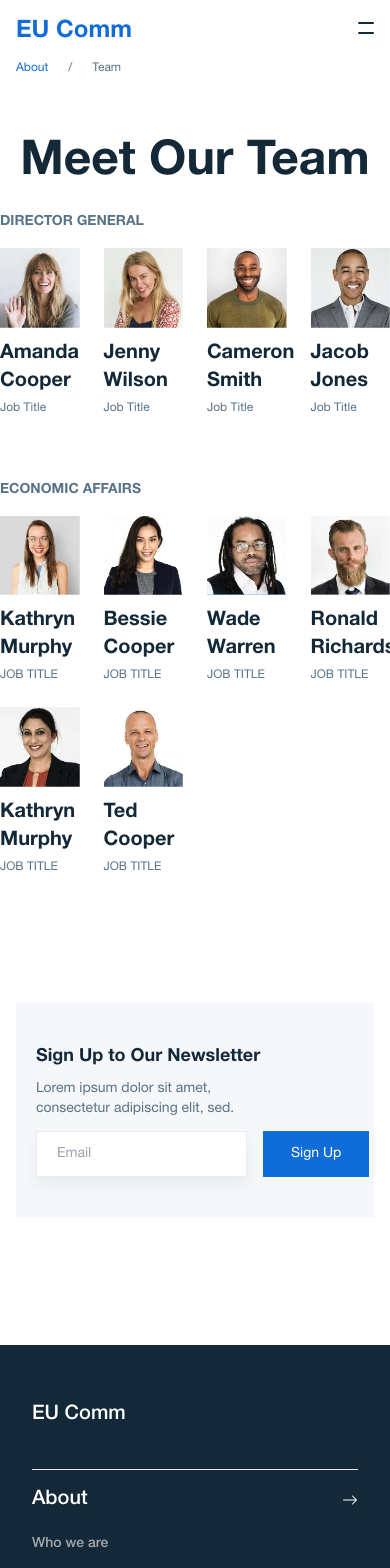
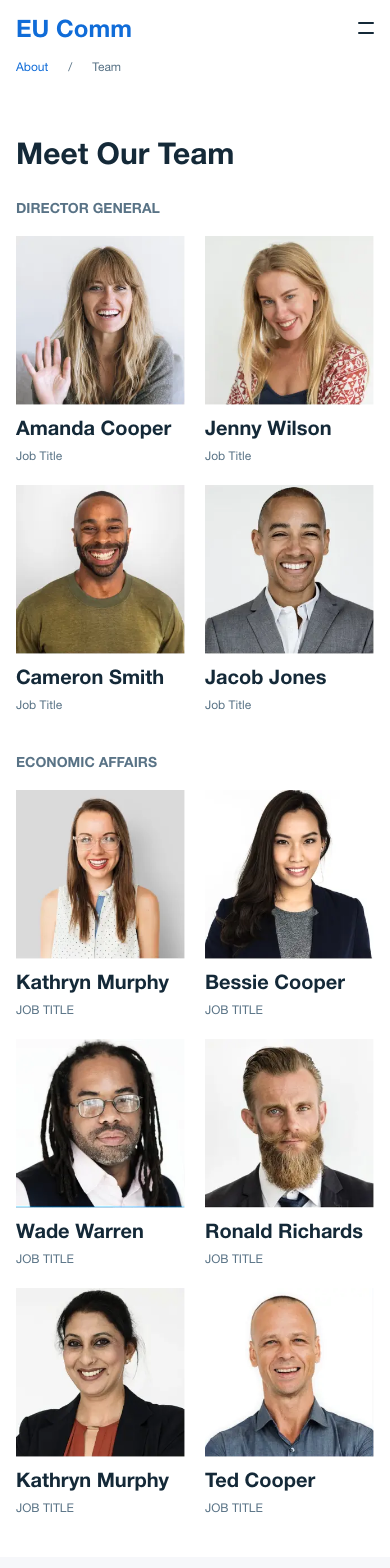
Before and after one commit to arpitgupta1214/eucomm, a Next.js app: page /about/team in a window 390 px wide. Shown: the top 1568 px of the page. Built offline with nearby package versions, Linux system fonts and the light colour scheme; what calendar-dates would draw is missing.

Commit message:
team page added

```diff
--- a/pages/about/additional-page.jsx
+++ b/pages/about/additional-page.jsx
@@ -2,8 +2,10 @@ import Layout from "components/Layouts";
 import Newsletter from "components/Newsletter";
 import Image from "next/image";
 import { BsCheckCircle } from "react-icons/bs";
+import { useSelector } from "react-redux";
 
 const AdditionalPage = (props) => {
+  const isMobile = useSelector((state) => state.ui.isMobile);
   return (
     <div className="w-full mt-16 flex flex-col items-center">
       {/* head */}
@@ -62,7 +64,7 @@ const AdditionalPage = (props) => {
         </div>
       </div>
 
-      <div className="mb-3 md:mb-32 content-sm">
+      <div className={`mb-3 md:mb-32 ${!isMobile ? "content-sm" : ""}`}>
         <Newsletter />
       </div>
     </div>
--- a/pages/about/team.jsx
+++ b/pages/about/team.jsx
@@ -1,21 +1,25 @@
 import Layout from "components/Layouts";
 import Newsletter from "components/Newsletter";
 import Image from "next/image";
+import { useSelector } from "react-redux";
 
 const Team = (props) => {
+  const isMobile = useSelector((state) => state.ui.isMobile);
   return (
     <div className="w-full mt-16 flex flex-col items-center">
       {/* head */}
-      <div className="mb-6 text-5xl font-bold">{props.pageHead}</div>
+      <div className="mb-6 content-md text-3xl md:text-5xl font-bold md:text-center">
+        {props.pageHead}
+      </div>
 
       {/* teams */}
-      <div className="w-full max-w-4xl mb-16">
+      <div className="md:mb-16 w-full px-4 md:p-0 max-w-4xl ">
         {props.teams.map((team) => (
-          <div key={`team-${team.name}`} className="w-full mb-16">
+          <div key={`team-${team.name}`} className="w-full mb-10 md:mb-16">
             <div className="mb-4 text-sm font-bold text-skin-light">
               {team.name}
             </div>
-            <div className="w-full grid grid-cols-4 gap-6">
+            <div className="w-full grid grid-cols-2 md:grid-cols-4 gap-5 md:gap-6">
               {team.members.map((member) => (
                 <div key={`${team.name}-${member.name}`} className="w-full">
                   {/* img */}
@@ -39,7 +43,7 @@ const Team = (props) => {
           </div>
         ))}
       </div>
-      <div className="content-sm mb-32">
+      <div className={`mb-3 md:mb-32 ${!isMobile ? "content-sm" : ""}`}>
         <Newsletter />
       </div>
     </div>
```
